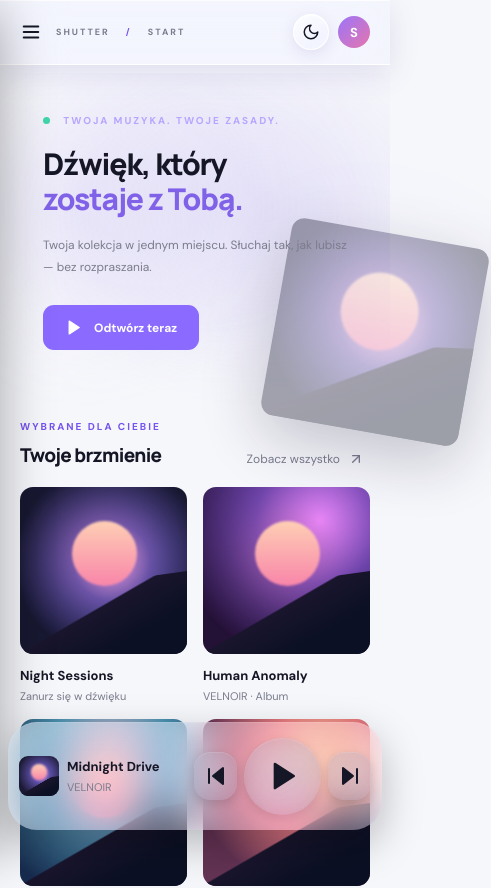
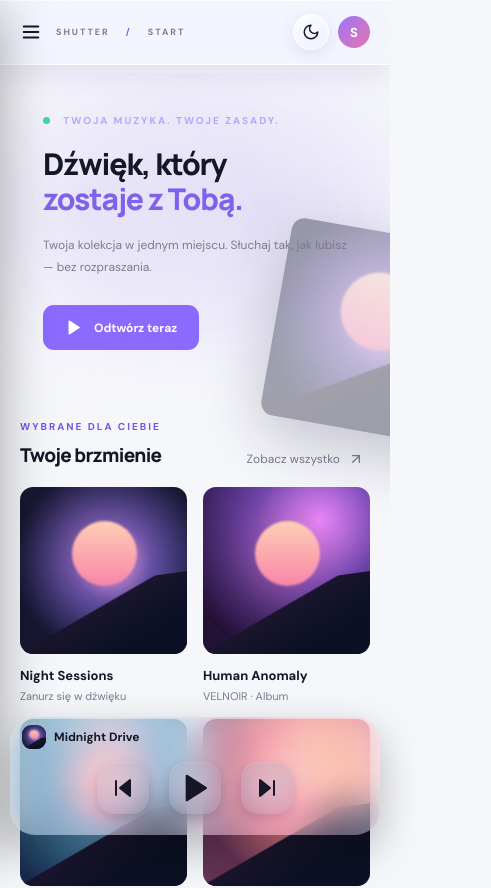
Before and after one commit to trciesielski/Shutter, a React (Vite) app: page / in a window 390 px wide. Shown: the top 888 px of the page, 491 px wide, since content can reach past the window. Built offline with nearby package versions, Linux system fonts and the light colour scheme.

Commit message:
fix(mobile): eliminate player overflow with centered two-row controls

```diff
--- a/src/style.css
+++ b/src/style.css
@@ -247,3 +247,57 @@
  .hero{padding:29px 23px!important}
  .hero::before{inset:-12px -20px -27px}
 }
+
+/* MOBILE LAYOUT FIX 07 — prevent horizontal overflow at any phone width */
+html,body,#root{max-width:100%;overflow-x:clip}
+.app-shell,.main,.page-content{min-width:0;max-width:100%}
+.hero{max-width:100%}
+.hero::before{max-width:calc(100% + 40px)}
+@media(max-width:800px){
+ .player-bar{
+  box-sizing:border-box!important;
+  display:grid!important;
+  grid-template-columns:minmax(0,1fr) auto!important;
+  width:auto!important;
+  max-width:calc(100vw - 20px)!important;
+  left:10px!important;right:10px!important;
+  gap:8px!important;
+ }
+ .player-song{min-width:0!important;overflow:hidden}
+ .player-song-meta{min-width:0!important;max-width:none!important;flex:1}
+ .player-middle{min-width:0!important;flex:0 0 auto;justify-content:flex-end}
+ .player-controls{display:flex;flex-wrap:nowrap;flex-shrink:0}
+ .player-controls button:not(:disabled){flex-shrink:0}
+ .player-right{display:none!important}
+}
+@media(max-width:510px){
+ .player-bar{
+  height:118px!important;bottom:calc(9px + env(safe-area-inset-bottom,0px))!important;
+  grid-template-columns:minmax(0,1fr)!important;
+  grid-template-rows:26px 76px!important;
+  justify-items:center!important;
+  padding:7px 12px!important;
+  gap:0!important;
+  border-radius:25px!important;
+ }
+ .app-shell{padding-bottom:calc(146px + env(safe-area-inset-bottom,0px))!important}
+ .player-song{
+  justify-self:stretch!important;
+  width:100%!important;
+  gap:8px!important;
+ }
+ .player-cover{width:24px!important;height:24px!important}
+ .player-song-meta{max-width:none!important;flex:1}
+ .player-song-meta strong{font-size:12px!important}
+ .player-song-meta small{display:none!important}
+ .player-song>button{display:none!important}
+ .player-middle{width:100%!important;justify-content:center!important}
+ .player-controls{width:100%!important;justify-content:center!important;gap:20px!important}
+ .player-controls button:not(:disabled){width:52px!important;height:52px!important;border-radius:17px!important}
+ .player-controls .play-button{width:76px!important;height:76px!important;border-radius:50%!important}
+ .player-controls button:disabled{display:none!important}
+}
+@media(max-width:350px){
+ .player-controls{gap:12px!important}
+ .player-controls .play-button{width:70px!important;height:70px!important}
+}
```
